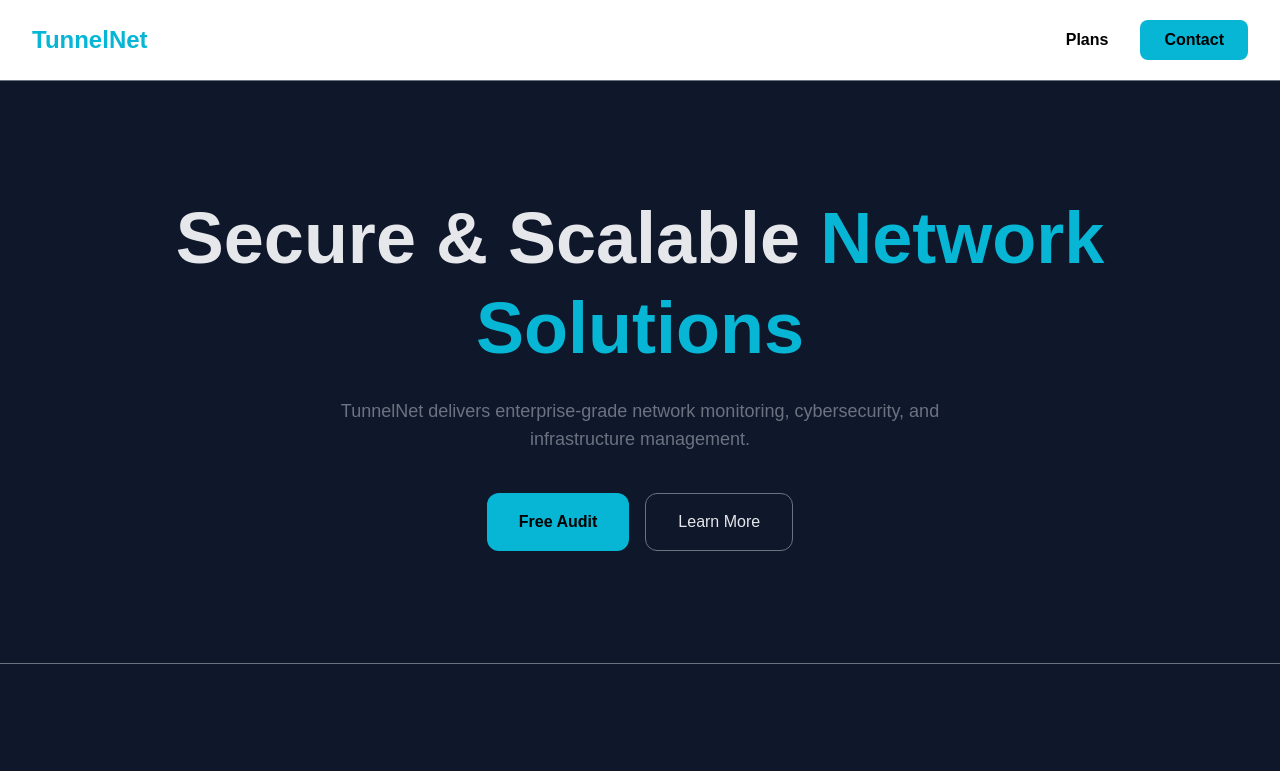
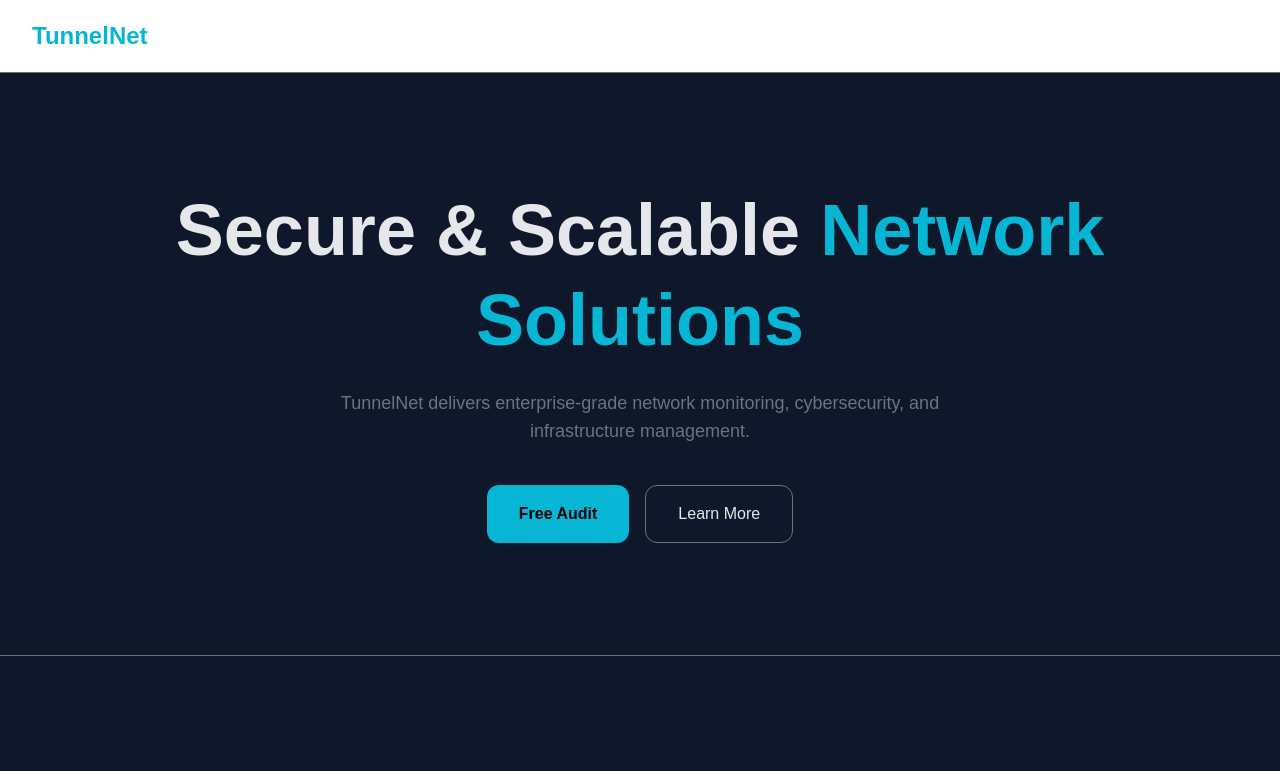
Before and after one commit to amoresmateo175/tunnelnet, a Next.js app: page / in a window 1280 px wide. Shown: the top 771 px of the page. Built offline with nearby package versions, Linux system fonts and the light colour scheme.

Commit message:
navbar update

```diff
--- a/app/components/Navbar.jsx
+++ b/app/components/Navbar.jsx
@@ -7,28 +7,16 @@
   const menuRef = useRef(null);
   const [menuHeight, setMenuHeight] = useState(0);
 
+  // Ajusta la altura del menú para la animación
   useEffect(() => {
     if (menuRef.current) {
       setMenuHeight(menuRef.current.scrollHeight);
     }
-  }, [menuRef, isOpen]);
+  }, [isOpen]);
 
   return (
     <nav className="relative flex items-center justify-between px-8 py-5 border-b border-secondary bg-white z-50">
       <h1 className="text-2xl font-bold text-accent">TunnelNet</h1>
-
-      {/* Menú para pantallas grandes */}
-      <div className="hidden md:flex gap-8 items-center">
-        <a href="#plans" className="hover:text-accent transition font-semibold text-black">
-          Plans
-        </a>
-        <a
-          href="#contact"
-          className="bg-accent text-black px-6 py-2 rounded-lg font-semibold hover:scale-105 transition"
-        >
-          Contact
-        </a>
-      </div>
 
       {/* Botón hamburguesa para móviles */}
       <button
@@ -56,7 +44,7 @@
       <div
         ref={menuRef}
         style={{ maxHeight: isOpen ? `${menuHeight}px` : "0px" }}
-        className="absolute top-full left-0 w-full overflow-hidden bg-white shadow-md flex flex-col items-center gap-4 py-4 md:hidden transition-[max-height] duration-500 ease-in-out"
+        className="absolute top-full left-0 w-full overflow-hidden bg-white shadow-md flex flex-col items-center gap-4 py-4 transition-[max-height] duration-500 ease-in-out md:hidden"
       >
         <a
           href="#plans"
```
